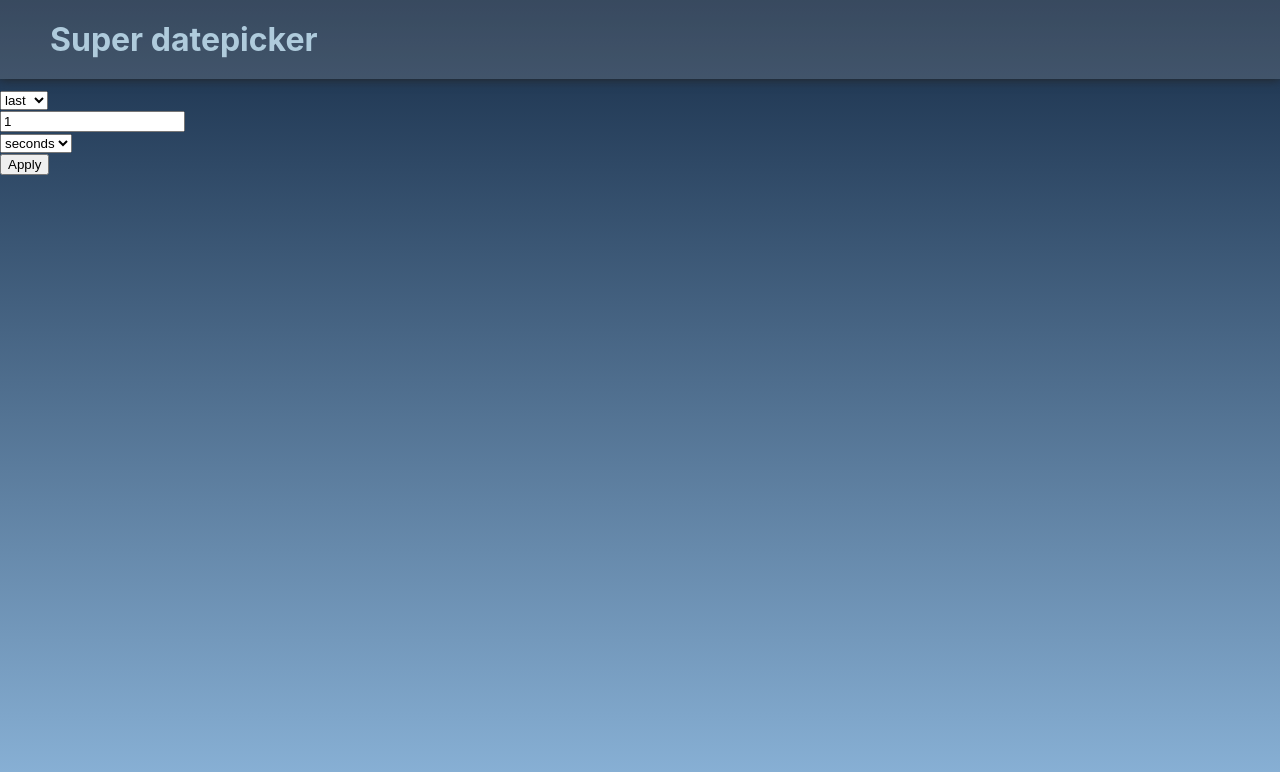
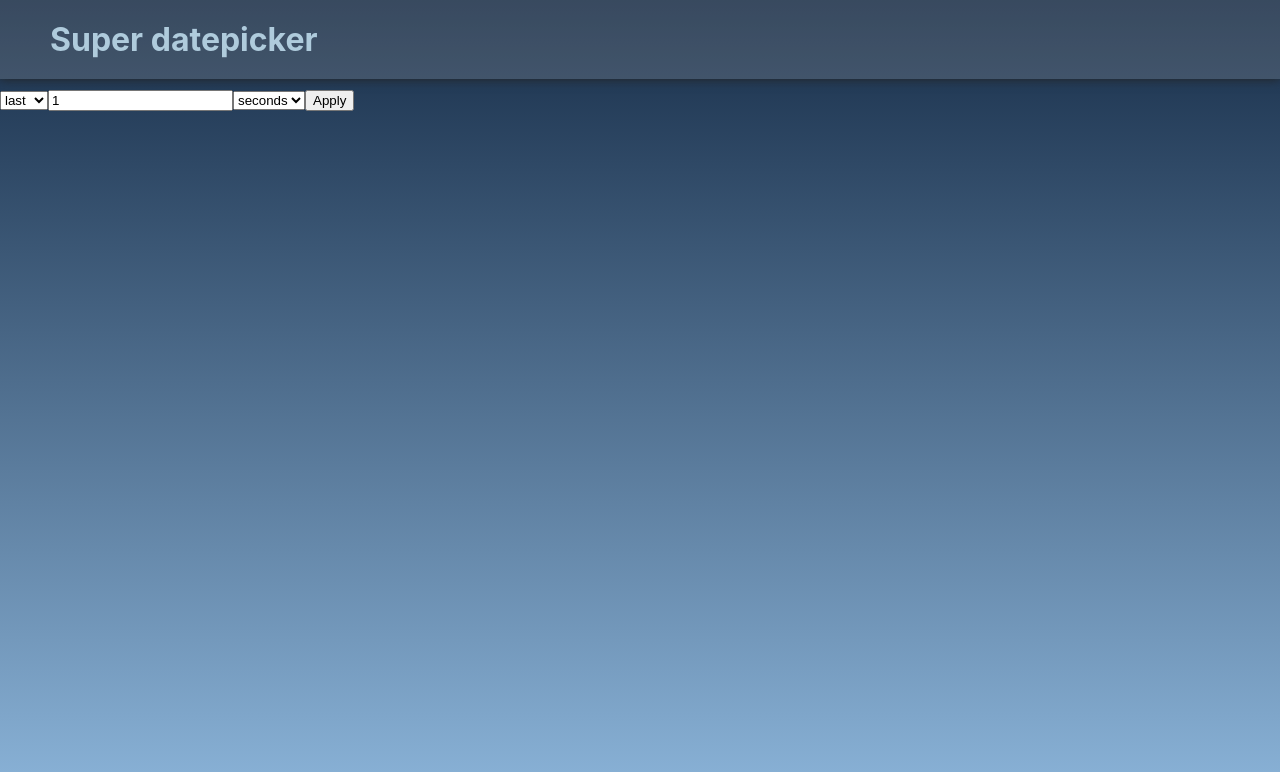
Before and after one commit to Red-K4tana/test_super_datepicker, a React (Create React App) app: page / in a window 1280 px wide. Shown: the top 772 px of the page. Built offline with nearby package versions, Linux system fonts and the light colour scheme.

Commit message:
basic_css

```diff
--- /dev/null
+++ b/src/components/quick_select/Quick_select.module.css
@@ -0,0 +1,8 @@
+
+
+.quickSelect {
+    display: flex;
+    flex-direction: row;
+    justify-content: space-between;
+    width: 350px;
+}
--- a/src/components/quick_select/Quick_select.tsx
+++ b/src/components/quick_select/Quick_select.tsx
@@ -3,7 +3,7 @@ import {SelectCom} from "../select_com/Select_com";
 import {InputNumCom} from "../input_num_com/InputNumCom";
 import {Button} from "../Button/Button";
 import {RangeType} from "../main_datepicker/Main_datepicker";
-
+import style from './Quick_select.module.css';
 
 type QuickSelectPropsType = {
 	setRangeHandler: () => void
@@ -17,7 +17,7 @@ export const QuickSelect = (props: QuickSelectPropsType) => {
 	const unitOfTime: Array<string> = ['seconds', 'minutes', 'hours', 'days', 'weeks', 'months', 'years']
 
 	return (
-		<div>
+		<div className={style.quickSelect}>
 			<SelectCom listOption={rangeDirection} defaultValue={props.range.direction}/>
 			<InputNumCom />
 			<SelectCom listOption={unitOfTime} defaultValue={props.range.unitOfTime}/>
--- /dev/null
+++ b/src/components/selection_box/Selection_box.module.css
@@ -0,0 +1,7 @@
+
+
+.selectionBox {
+    display: flex;
+    flex-direction: column;
+    width: 300px;
+}
--- a/src/components/selection_box/Selection_box.tsx
+++ b/src/components/selection_box/Selection_box.tsx
@@ -1,7 +1,7 @@
 import React from 'react';
 import {QuickSelect} from "../quick_select/Quick_select";
 import {RangeType} from "../main_datepicker/Main_datepicker";
-
+import style from './Selection_box.module.css';
 
 type SelectionBoxPropsType = {
 	setRangeHandler: () => void
@@ -13,7 +13,7 @@ export const SelectionBox = (props: SelectionBoxPropsType) => {
 
 
 	return (
-		<div>
+		<div className={style.selectionBox}>
 			<QuickSelect setRangeHandler={props.setRangeHandler} setRange={props.setRange} range={props.range}/>
 		</div>
 	);
```
